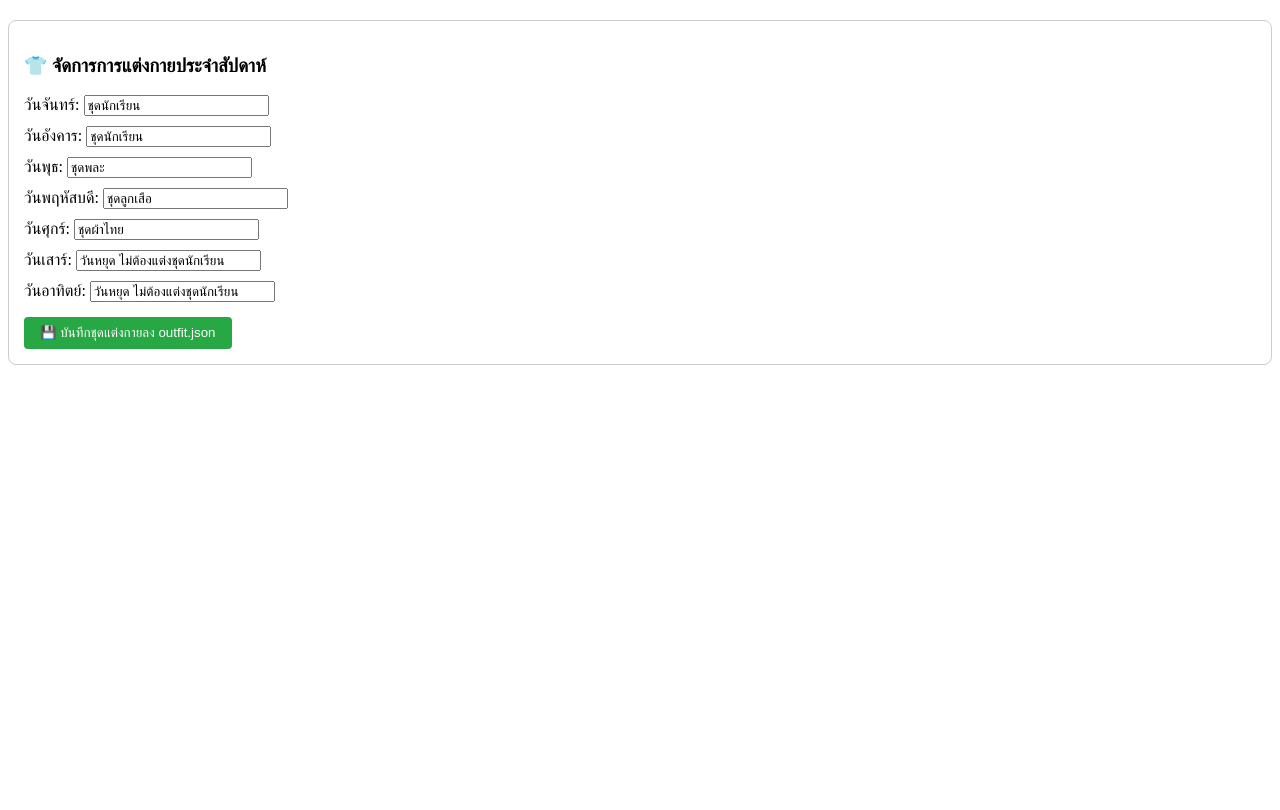
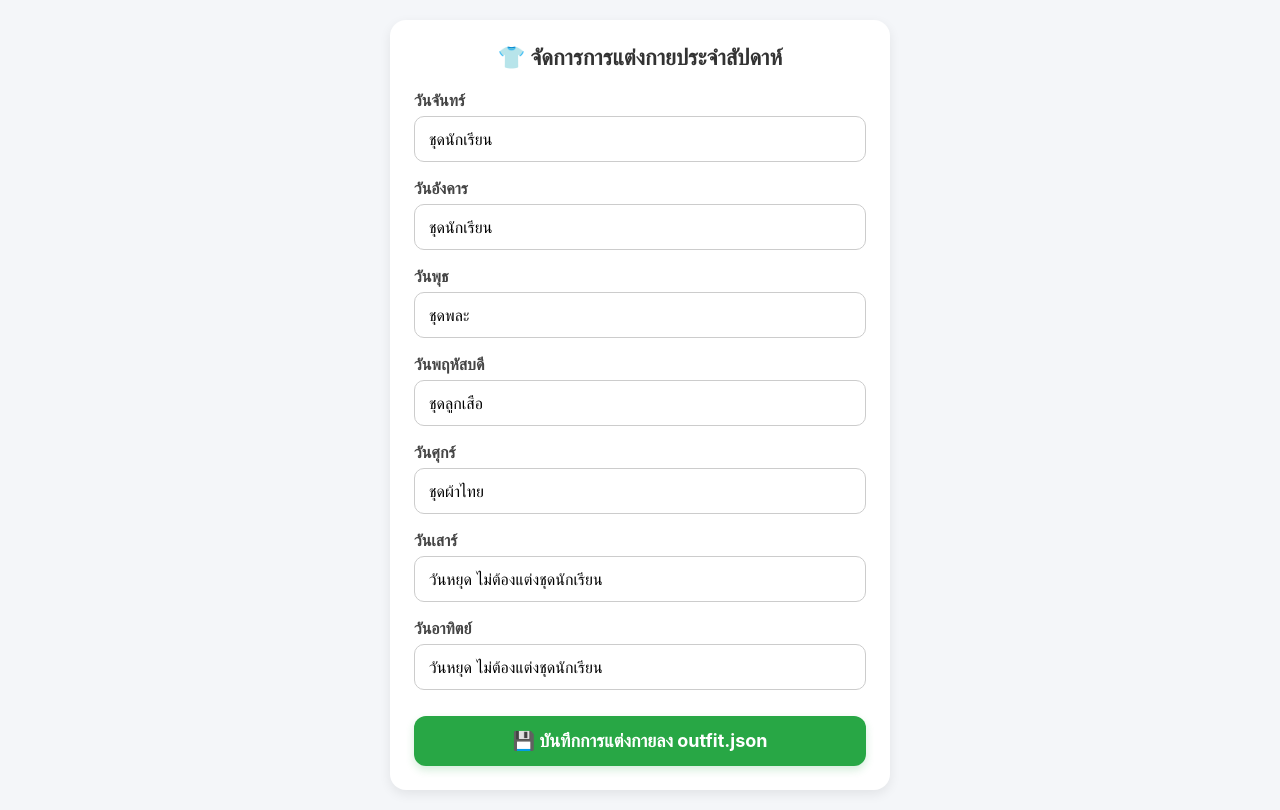
Before and after one commit to varaleebbjaa247-cmd/daily-School-Uniform, a plain HTML site: page index.html in a window 1280 px wide. Drawn offline with Linux system fonts and the light colour scheme.

Commit message:
Refactor outfit management interface and logic
Refactor HTML structure and update JavaScript functions for saving outfit configurations. Improved styling and layout for better user experience.

```diff
--- a/index.html
+++ b/index.html
@@ -1,24 +1,129 @@
-<!-- ส่วนแสดงผลและแก้ไขการแต่งกายประจำวัน -->
-<div class="outfit-section" style="margin-top: 20px; padding: 15px; border: 1px solid #ccc; border-radius: 8px;">
-  <h3>👕 จัดการการแต่งกายประจำสัปดาห์</h3>
+<!DOCTYPE html>
+<html lang="th">
+<head>
+  <meta charset="UTF-8">
+  <meta name="viewport" content="width=device-width, initial-scale=1.0">
+  <title>จัดการการแต่งกายประจำสัปดาห์</title>
+  <style>
+    * {
+      box-sizing: border-box;
+      font-family: 'Sarabun', -apple-system, BlinkMacSystemFont, "Segoe UI", Roboto, sans-serif;
+    }
+    body {
+      background-color: #f4f6f9;
+      margin: 0;
+      padding: 20px 15px;
+      display: flex;
+      justify-content: center;
+      align-items: flex-start;
+      min-height: 100vh;
+    }
+    .card {
+      background: #ffffff;
+      width: 100%;
+      max-width: 500px;
+      padding: 24px;
+      border-radius: 16px;
+      box-shadow: 0 4px 12px rgba(0, 0, 0, 0.08);
+    }
+    h2 {
+      margin-top: 0;
+      margin-bottom: 20px;
+      font-size: 22px;
+      color: #333333;
+      text-align: center;
+      display: flex;
+      align-items: center;
+      justify-content: center;
+      gap: 8px;
+    }
+    .form-group {
+      margin-bottom: 16px;
+    }
+    label {
+      display: block;
+      font-size: 16px;
+      font-weight: 600;
+      color: #444444;
+      margin-bottom: 6px;
+    }
+    input[type="text"] {
+      width: 100%;
+      padding: 12px 14px;
+      font-size: 16px;
+      border: 1.5px solid #cccccc;
+      border-radius: 10px;
+      outline: none;
+      transition: border-color 0.2s, box-shadow 0.2s;
+    }
+    input[type="text"]:focus {
+      border-color: #007bff;
+      box-shadow: 0 0 0 3px rgba(0, 123, 255, 0.15);
+    }
+    .btn-save {
+      width: 100%;
+      padding: 14px;
+      margin-top: 10px;
+      font-size: 18px;
+      font-weight: bold;
+      color: #ffffff;
+      background-color: #28a745;
+      border: none;
+      border-radius: 12px;
+      cursor: pointer;
+      box-shadow: 0 4px 8px rgba(40, 167, 69, 0.2);
+      transition: background-color 0.2s, transform 0.1s;
+    }
+    .btn-save:active {
+      transform: scale(0.98);
+      background-color: #218838;
+    }
+  </style>
+</head>
+<body>
 
-  <div style="display: grid; gap: 10px; max-width: 400px;">
-    <label>วันจันทร์: <input type="text" id="outfit-Monday" value="ชุดนักเรียน"></label>
-    <label>วันอังคาร: <input type="text" id="outfit-Tuesday" value="ชุดนักเรียน"></label>
-    <label>วันพุธ: <input type="text" id="outfit-Wednesday" value="ชุดพละ"></label>
-    <label>วันพฤหัสบดี: <input type="text" id="outfit-Thursday" value="ชุดลูกเสือ"></label>
-    <label>วันศุกร์: <input type="text" id="outfit-Friday" value="ชุดผ้าไทย"></label>
-    <label>วันเสาร์: <input type="text" id="outfit-Saturday" value="วันหยุด ไม่ต้องแต่งชุดนักเรียน"></label>
-    <label>วันอาทิตย์: <input type="text" id="outfit-Sunday" value="วันหยุด ไม่ต้องแต่งชุดนักเรียน"></label>
+  <div class="card">
+    <h2>👕 จัดการการแต่งกายประจำสัปดาห์</h2>
+
+    <div class="form-group">
+      <label for="outfit-Monday">วันจันทร์</label>
+      <input type="text" id="outfit-Monday" value="ชุดนักเรียน">
     </div>
 
-  <button onclick="saveOutfitConfig()" style="margin-top: 15px; padding: 8px 16px; background-color: #28a745; color: white; border: none; border-radius: 4px; cursor: pointer;">
-    💾 บันทึกชุดแต่งกายลง outfit.json
-  </button>
+    <div class="form-group">
+      <label for="outfit-Tuesday">วันอังคาร</label>
+      <input type="text" id="outfit-Tuesday" value="ชุดนักเรียน">
+    </div>
+
+    <div class="form-group">
+      <label for="outfit-Wednesday">วันพุธ</label>
+      <input type="text" id="outfit-Wednesday" value="ชุดพละ">
+    </div>
+
+    <div class="form-group">
+      <label for="outfit-Thursday">วันพฤหัสบดี</label>
+      <input type="text" id="outfit-Thursday" value="ชุดลูกเสือ">
+    </div>
+
+    <div class="form-group">
+      <label for="outfit-Friday">วันศุกร์</label>
+      <input type="text" id="outfit-Friday" value="ชุดผ้าไทย">
+    </div>
+
+    <div class="form-group">
+      <label for="outfit-Saturday">วันเสาร์</label>
+      <input type="text" id="outfit-Saturday" value="วันหยุด ไม่ต้องแต่งชุดนักเรียน">
+    </div>
+
+    <div class="form-group">
+      <label for="outfit-Sunday">วันอาทิตย์</label>
+      <input type="text" id="outfit-Sunday" value="วันหยุด ไม่ต้องแต่งชุดนักเรียน">
+    </div>
+
+    <button class="btn-save" onclick="saveOutfitConfig()">💾 บันทึกการแต่งกายลง outfit.json</button>
   </div>
 
   <script>
-// ฟังก์ชันสร้าง Object โครงสร้าง outfit.json
     function getOutfitDataFromInputs() {
       return {
         schedule: {
@@ -33,31 +138,28 @@ function getOutfitDataFromInputs() {
       };
     }
 
-// ฟังก์ชันบันทึกข้อมูลไปยัง outfit.json บน GitHub ผ่าน API
     async function saveOutfitConfig() {
-  const token = localStorage.getItem('github_token'); // หรือตำแหน่งที่คุณเก็บ Access Token ไว้
+      const token = localStorage.getItem('github_token') || prompt('กรุณาใส่ Personal Access Token ของ GitHub:');
       if (!token) {
-    alert('กรุณาใส่ GitHub Access Token ก่อนบันทึกครับ');
+        alert('จำเป็นต้องใช้ Token ในการอัปเดตไฟล์ครับ');
         return;
       }
+      localStorage.setItem('github_token', token);
 
       const repo = 'varaleebbjaa247-cmd/daily-School-Uniform';
       const path = 'outfit.json';
       const url = `https://api.github.com/repos/${repo}/contents/${path}`;
 
       try {
-    // 1. ดึง sha ของไฟล์เดิมก่อน
         const getRes = await fetch(url, {
           headers: { 'Authorization': `token ${token}` }
         });
         const fileData = await getRes.json();
         const sha = fileData.sha;
 
-    // 2. แปลง JSON ใหม่เป็น Base64
         const newContent = JSON.stringify(getOutfitDataFromInputs(), null, 2);
         const encodedContent = btoa(unescape(encodeURIComponent(newContent)));
 
-    // 3. ส่งคำขอ PUT เพื่ออัปเดตไฟล์ outfit.json
         const putRes = await fetch(url, {
           method: 'PUT',
           headers: {
@@ -65,7 +167,7 @@ async function saveOutfitConfig() {
             'Content-Type': 'application/json'
           },
           body: JSON.stringify({
-        message: 'Update outfit.json via web UI',
+            message: 'Update outfit.json via Web UI',
             content: encodedContent,
             sha: sha
           })
@@ -82,3 +184,6 @@ async function saveOutfitConfig() {
       }
     }
   </script>
+
+</body>
+</html>
```
Lines whose indentation alone changed are shown as unchanged.
